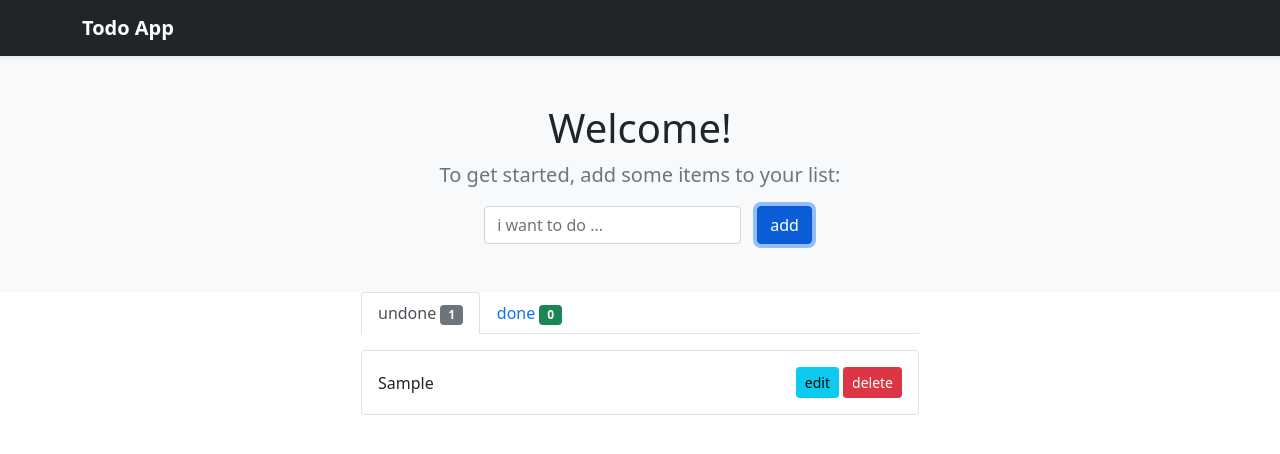
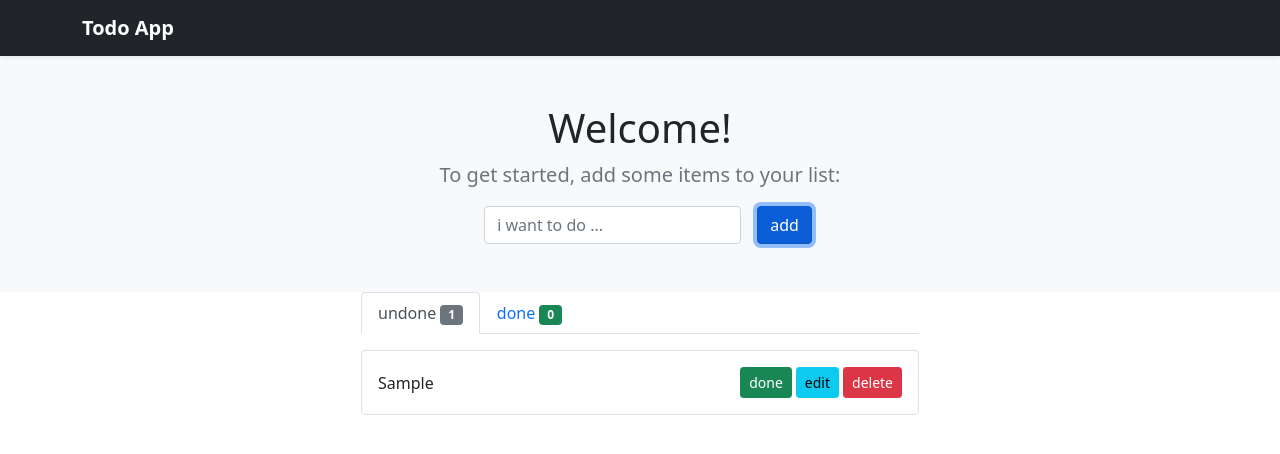
Before and after one commit to Saeidi-AmirMohammad/TodoApp, a React (Create React App) app: page / in a window 1280 px wide. Both pictures are taken after typing "Sample" into the empty fields and a click on the button "add". Shown: the top 454 px of the page. Built offline with nearby package versions, Linux system fonts and the light colour scheme.

Commit message:
Edit ToDo component

```diff
--- a/src/Components/App.js
+++ b/src/Components/App.js
@@ -32,6 +32,18 @@ class App extends PureComponent {
         })
     }
 
+    doneToDo(key) {
+
+        let itemsDone = this.state.todos.find(item => item.key == key)
+        itemsDone.done = ! itemsDone.done;
+
+        let newTodos = this.state.todos.filter(item => item.key != key)
+
+        this.setState({
+            todos : [...newTodos , itemsDone]
+        })
+    }
+
     render() {
 
         let filterToDo = this.state.todos.filter(item => item.done == this.state.statusToDo)
@@ -57,7 +69,7 @@ class App extends PureComponent {
                                 </nav>
                                 {filterToDo.length == 0
                                     ? <p>this not exist Todo</p>
-                                    : filterToDo.map(item => <Todo key={item.key} item={item} delete={this.deleteToDo.bind(this)}/>)
+                                    : filterToDo.map(item => <Todo key={item.key} item={item} delete={this.deleteToDo.bind(this)} done={this.doneToDo.bind(this)} />)
                                 }
 
                             </div>
--- a/src/Components/Todo.js
+++ b/src/Components/Todo.js
@@ -7,7 +7,8 @@ function Todo (props){
                 {props.item.text}
             </div>
             <div>
-                <button type="button" className="btn btn-info btn-sm">edit</button>
+            <button type="button" className={`btn ${props.item.done ? "btn-warning" : "btn-success"} btn-sm`} onClick={() => props.done(props.item.key)}>{props.item.done ? "undone" : "done"}</button>
+                <button type="button" className="btn btn-info btn-sm ms-1">edit</button>
                 <button type="button" className="btn btn-danger btn-sm ms-1" onClick={() => props.delete(props.item.key)}>delete</button>
             </div>
         </div>
```
